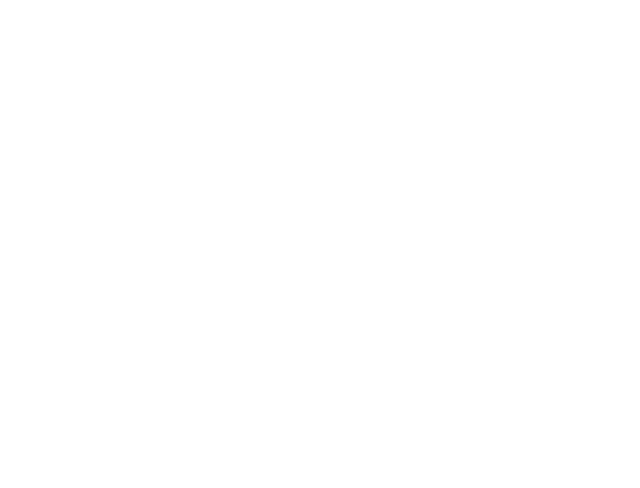
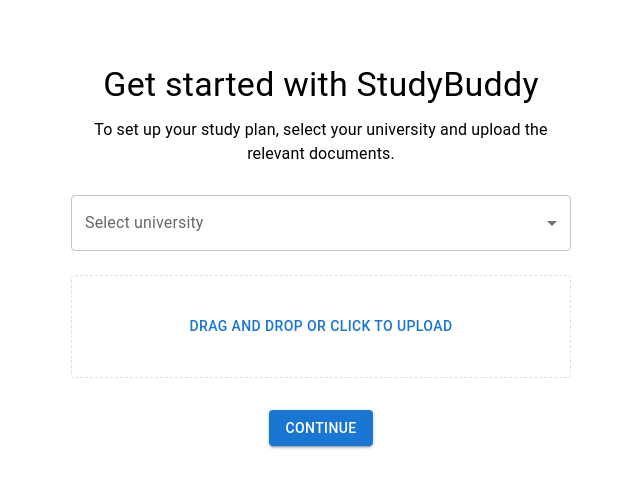
Before and after one commit to gabrielhansmann/study-buddy, a React (Create React App) app in the folder frontend/: page /get-started in a window 1280 px wide. Before the commit this address had no page. Shown: the top 488 px of the page, without its empty margins (319-959 px from the left). Built offline with nearby package versions, Linux system fonts and the light colour scheme.

Commit message:
Add basic form without formik

```diff
--- a/frontend/src/App.js
+++ b/frontend/src/App.js
@@ -1,6 +1,7 @@
 import { BrowserRouter as Router, Routes, Route } from "react-router-dom";
 
 import Home from "./pages/Home";
+import GetStarted from "./pages/GetStarted";
 import FormikExamplePage from "./pages/FormikExamplePage";
 
 function App() {
@@ -8,6 +9,7 @@
     <Router>
       <Routes>
         <Route path="/" element={<Home />} />
+        <Route path="/get-started" element={<GetStarted />} />
         <Route path="/formik-example-page" element={<FormikExamplePage />} />
       </Routes>
     </Router>
--- /dev/null
+++ b/frontend/src/pages/GetStarted.js
@@ -0,0 +1,81 @@
+import React, { useState } from "react";
+import {
+  Box,
+  Button,
+  Typography,
+  MenuItem,
+  TextField,
+  Paper,
+} from "@mui/material";
+
+const GetStarted = () => {
+  const [university, setUniversity] = useState("");
+  const [file, setFile] = useState(null);
+
+  const handleFileChange = (e) => {
+    setFile(e.target.files[0]);
+  };
+
+  const handleSubmit = () => {
+    // Handle FastAPI here
+    console.log("University:", university);
+    console.log("File:", file);
+  };
+
+  return (
+    <Box
+      sx={{
+        maxWidth: 500,
+        mx: "auto",
+        mt: 8,
+        textAlign: "center",
+      }}
+    >
+      <Typography variant="h4" gutterBottom>
+        Get started with StudyBuddy
+      </Typography>
+      <Typography variant="body1" gutterBottom>
+        To set up your study plan, select your university and upload the
+        relevant documents.
+      </Typography>
+
+      <TextField
+        select
+        fullWidth
+        label="Select university"
+        value={university}
+        onChange={(e) => setUniversity(e.target.value)}
+        sx={{ mt: 3 }}
+      >
+        <MenuItem value="Koblenz University">Universität Koblenz</MenuItem>
+        <MenuItem value="Mannheim University">Universität Mannheim</MenuItem>
+      </TextField>
+
+      <Paper
+        variant="outlined"
+        sx={{
+          mt: 3,
+          p: 4,
+          borderStyle: "dashed",
+          textAlign: "center",
+        }}
+      >
+        <input
+          type="file"
+          onChange={handleFileChange}
+          style={{ display: "none" }}
+          id="upload-file"
+        />
+        <label htmlFor="upload-file">
+          <Button component="span">Drag and drop or click to upload</Button>
+        </label>
+      </Paper>
+
+      <Button variant="contained" sx={{ mt: 4 }} onClick={handleSubmit}>
+        Continue
+      </Button>
+    </Box>
+  );
+};
+
+export default GetStarted;
```
